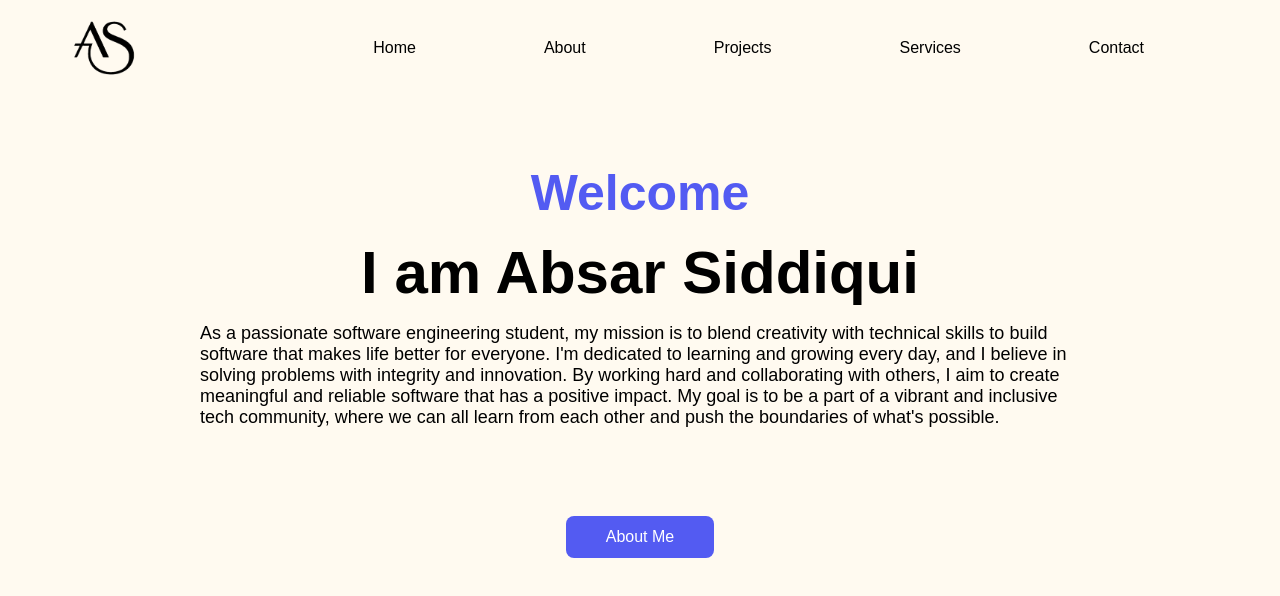
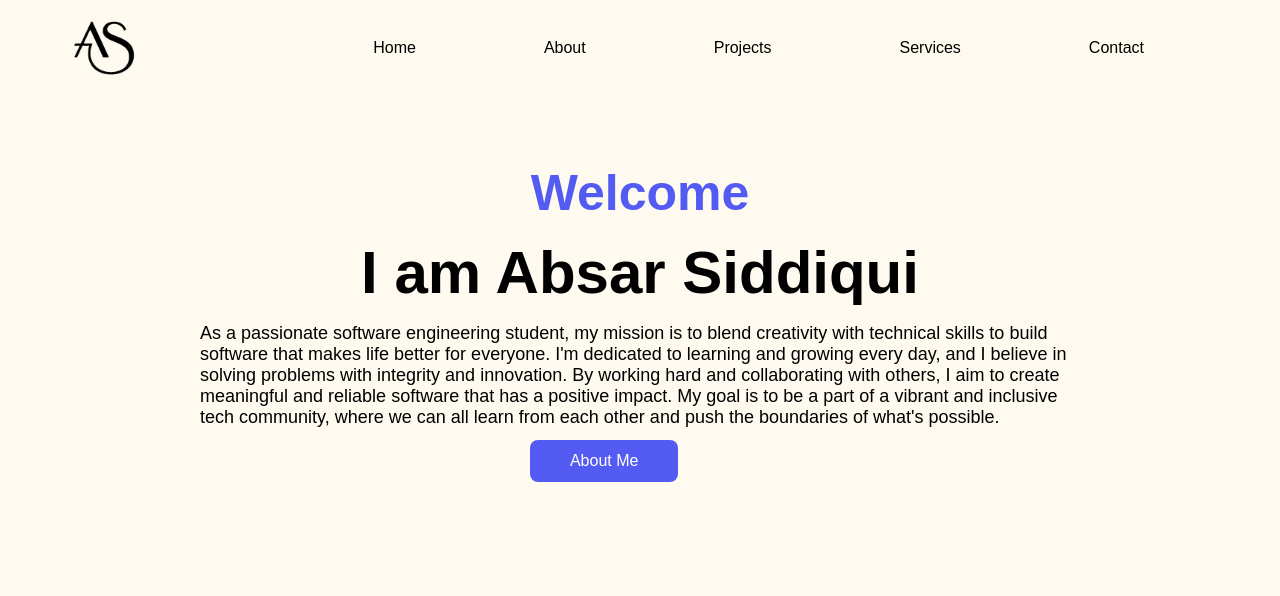
Before and after one commit to absars/COMP229-Portfolio, a React (Vite) app: page / in a window 1280 px wide. Shown: the top 596 px of the page. Built offline with nearby package versions, Linux system fonts and the light colour scheme.

Commit message:
Update home.css

```diff
--- a/src/components/home.css
+++ b/src/components/home.css
@@ -51,13 +51,14 @@
 }
 
 .btn {
-  position: relative;
+  position: absolute;
   background: #535bf2;
   color: white;
   border: none;
   border-radius: 0.5rem;
-  margin: -1rem;
-  top: 2rem;
+  margin: 0 auto;
+  top: 55%;
+  right: 47%;
   padding: 0.75rem 2.5rem;
   font-size: medium;
   cursor: pointer;
```
